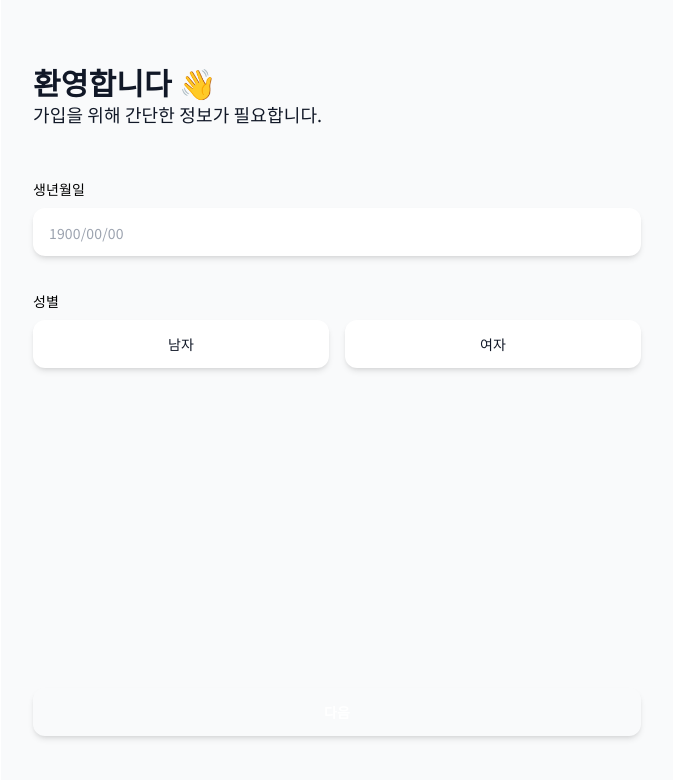
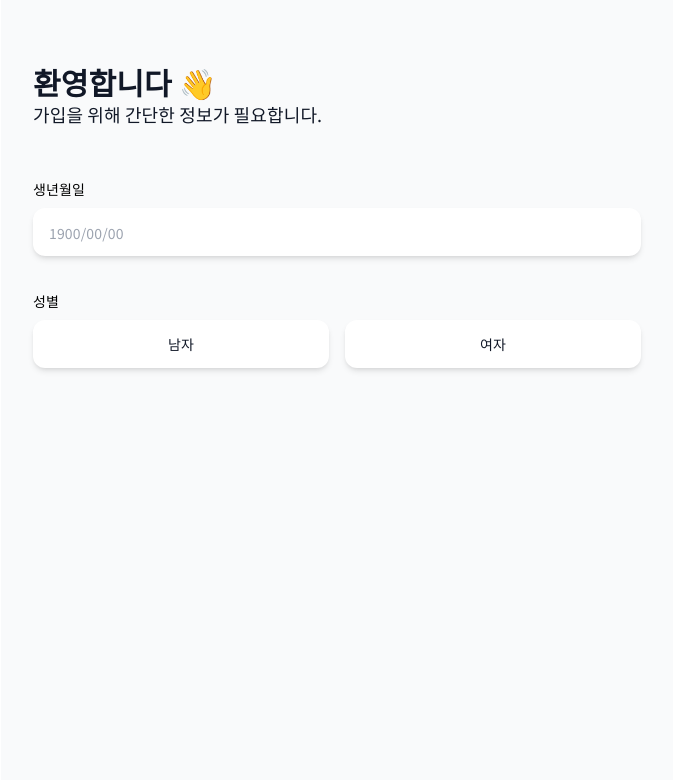
Before and after one commit to swm13-alchemy/alchemy_front_web, a Next.js app: page /register/steps/1 in a window 1280 px wide. Shown: the top 780 px of the page, without its empty margins (303-976 px from the left). Built offline with nearby package versions, Linux system fonts and the light colour scheme.

Commit message:
[fix] 다음 버튼 색상 미적용 버그 수정 - 조건 불충족시 display:none 이 되도록 변경

```diff
--- a/pages/register/steps/1.tsx
+++ b/pages/register/steps/1.tsx
@@ -23,8 +23,8 @@ const _1: NextPage = (props) => {
       gen === gender ? 'white font-bold' : 'gray-900 font-normal'
     }`
 
-  const nextButtonStyle = `absolute mt-2 bottom-16 w-[100%] h-12 flex justify-center items-center rounded-xl shadow-md bg-${
-    startDate && gender ? '[#1C65D1]' : 'gray-500'
+  const nextButtonStyle = `absolute mt-2 bottom-16 w-[100%] h-12 flex justify-center items-center rounded-xl shadow-md bg-[#1C65D1] ${
+    startDate && gender ? '' : 'hidden'
   }`
 
   const handleNextButtonClick = (e) => {
--- a/pages/register/steps/2.tsx
+++ b/pages/register/steps/2.tsx
@@ -92,8 +92,8 @@ const _2: NextPage = (props) => {
     selectedTopics.length >= 8 ? 'bold' : 'normal'
   } text-${selectedTopics.length >= 8 ? '[#FF0000]' : 'gray-400'}`
 
-  const nextButtonStyle = `absolute mt-2 bottom-16 w-[100%] h-12 flex justify-center items-center rounded-xl shadow-md bg-${
-    selectedTopics.length ? '[#1C65D1]' : 'gray-500'
+  const nextButtonStyle = `absolute mt-2 bottom-16 w-[100%] h-12 flex justify-center items-center rounded-xl shadow-md bg-[#1C65D1] ${
+    selectedTopics.length ? '' : 'hidden'
   }`
 
   const handleNextButtonClick = (e) => {
```
